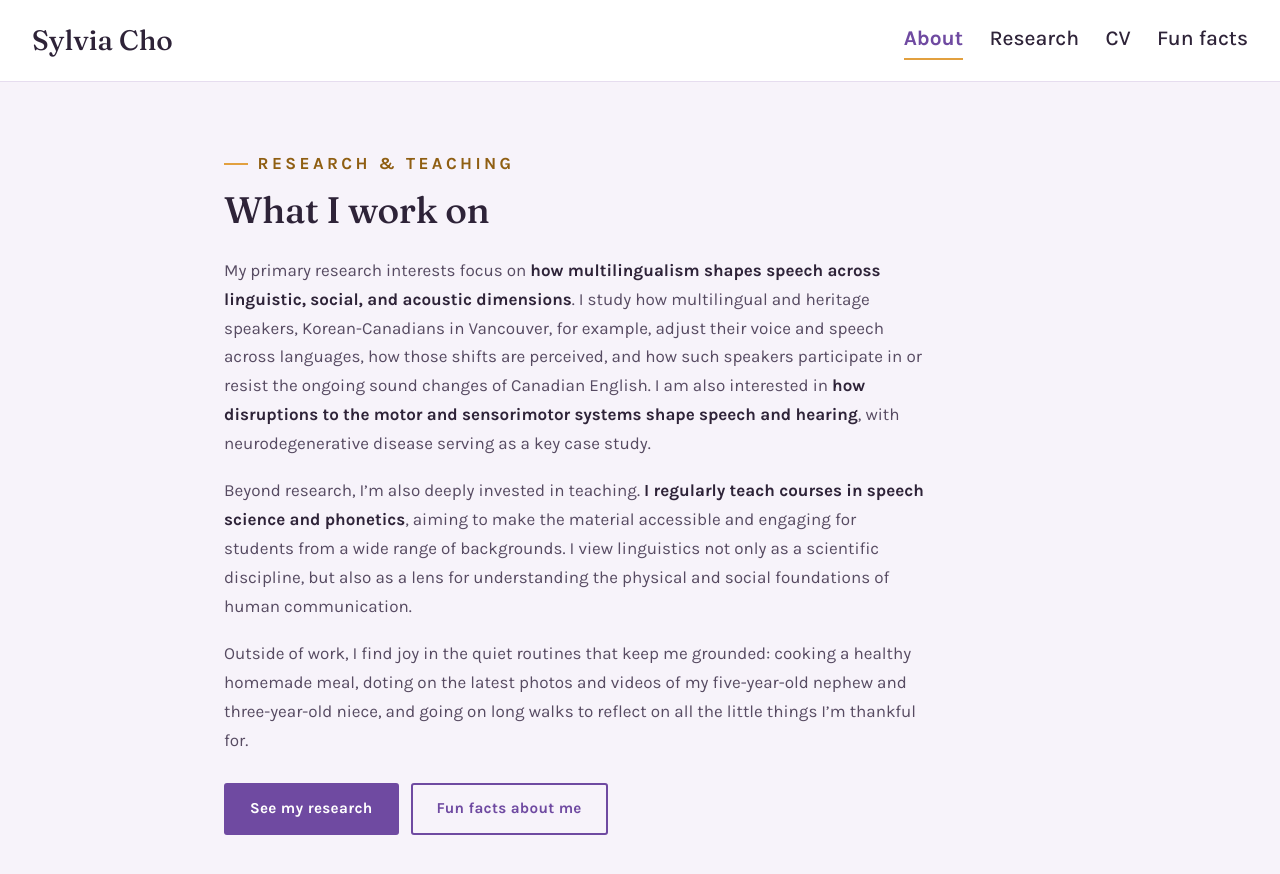
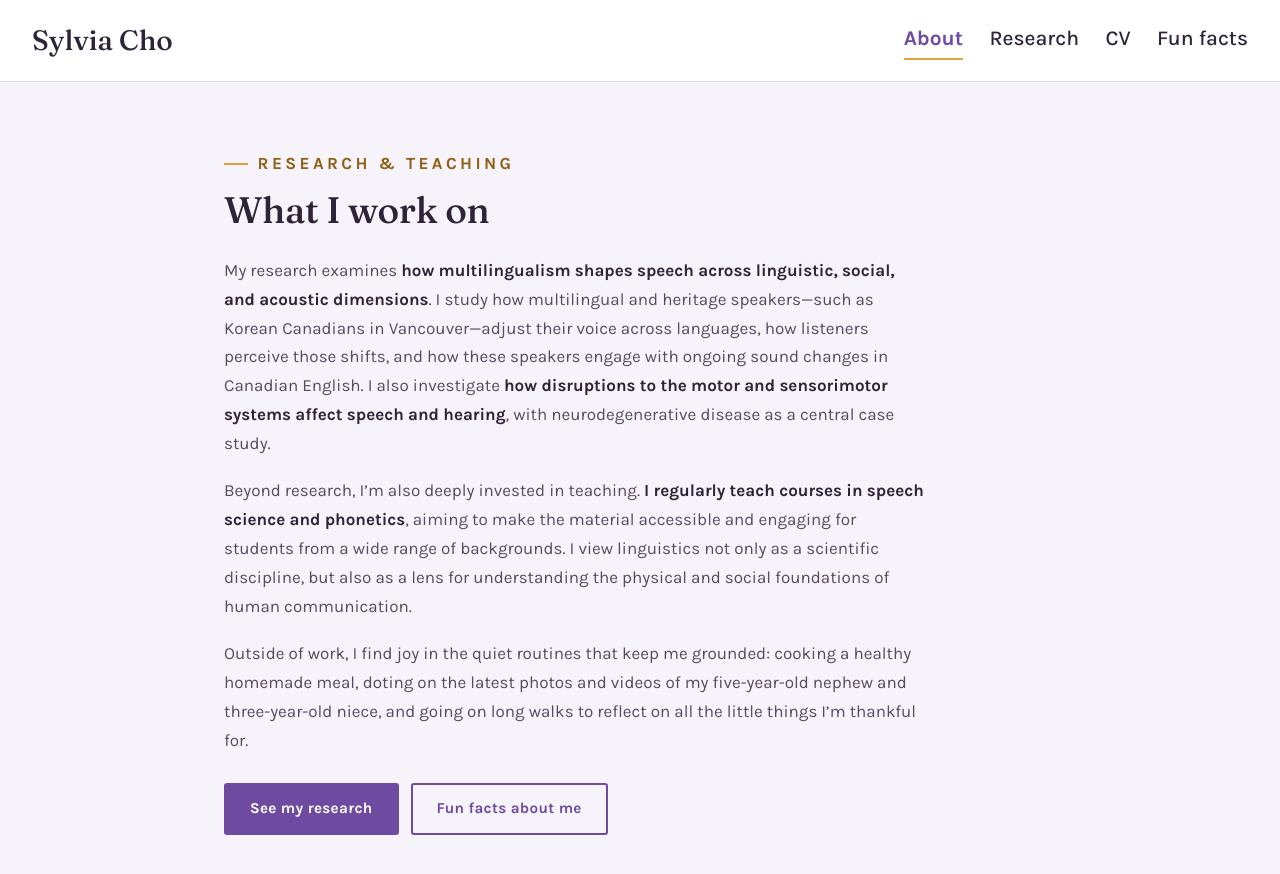
Before and after one commit to sylviacho247/sylviacho247.github.io, a Jekyll site: the page built from index.html, in a window 1280 px wide and 900 px high, scrolled down 1200 px. Shown: the top 874 px of the window. Built offline with Jekyll 4.4.1, drawn with Linux system fonts in a browser that asks for light colours; some of the changed text lies outside the part shown.

Commit message:
Update index.html

```diff
--- a/index.html
+++ b/index.html
@@ -72,8 +72,7 @@
 
         <div class="profile-about">
           <h2>About Me</h2>
-          <p>Hi! I’m <b>Sylvia Cho</b> (<span class="ko" lang="ko">&#51312;&#49892;&#48708;&#50500;</span>), a sessional lecturer in the Department of Linguistics at the <a href="https://linguistics.ubc.ca/" target="_blank" rel="noopener">University of British Columbia</a>, situated on the traditional, ancestral, and unceded territory of the <a href="https://www.musqueam.bc.ca/" target="_blank" rel="noopener">xʷməθkʷəy̓əm (Musqueam) people</a>. <br><br>I received my PhD in Linguistics from <a href="https://www.sfu.ca/linguistics.html" target="_blank" rel="noopener">Simon Fraser University</a>, supervised by Dr. Henny Yeung. My research interests lie in experimental phonetics, multilingualism, speech and hearing disorders, and applied linguistics.</p>
-        </div>
+          <p>Hello, my name is <b>Sylvia Cho</b> (<span class="ko" lang="ko">&#51312;&#49892;&#48708;&#50500;</span>), and I am currently a sessional lecturer in the Department of Linguistics at the <a href="https://linguistics.ubc.ca/" target="_blank" rel="noopener">University of British Columbia</a>, situated on the traditional, ancestral, and unceded territory of the <a href="https://www.musqueam.bc.ca/" target="_blank" rel="noopener">xʷməθkʷəy̓əm (Musqueam) people</a>. <br><br>I completed my PhD in Linguistics at Simon Fraser University under the supervision of Dr. Henny Yeung. My work spans experimental phonetics, multilingualism, speech and hearing disorders, and language acquisition.
 
       </div>
     </div>
@@ -133,7 +132,7 @@
         <p class="section-title">Research &amp; teaching</p>
         <h2 class="section-heading">What I work on</h2>
 
-        <p>My primary research interests focus on <b>how multilingualism shapes speech across linguistic, social, and acoustic dimensions</b>. I study how multilingual and heritage speakers, Korean-Canadians in Vancouver, for example, adjust their voice and speech across languages, how those shifts are perceived, and how such speakers participate in or resist the ongoing sound changes of Canadian English. I am also interested in <b>how disruptions to the motor and sensorimotor systems shape speech and hearing</b>,  with neurodegenerative disease serving as a key case study.</p>
+        <p>My research examines <b>how multilingualism shapes speech across linguistic, social, and acoustic dimensions</b>. I study how multilingual and heritage speakers—such as Korean Canadians in Vancouver—adjust their voice across languages, how listeners perceive those shifts, and how these speakers engage with ongoing sound changes in Canadian English. I also investigate <b>how disruptions to the motor and sensorimotor systems affect speech and hearing</b>, with neurodegenerative disease as a central case study.</p>
 
         <p>Beyond research, I’m also deeply invested in teaching. <b>I regularly teach courses in speech science and phonetics</b>, aiming to make the material accessible and engaging for students from a wide range of backgrounds. I view linguistics not only as a scientific discipline, but also as a lens for understanding the physical and social foundations of human communication.</p>
 
```
